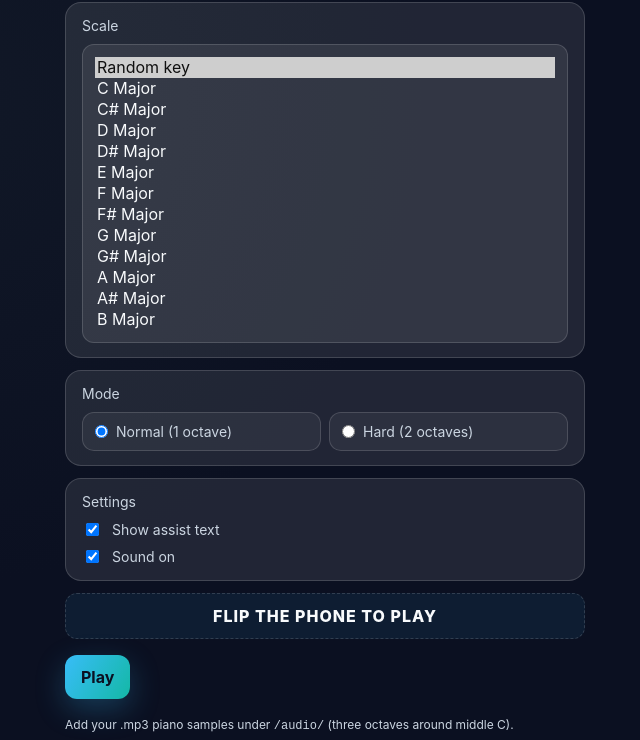
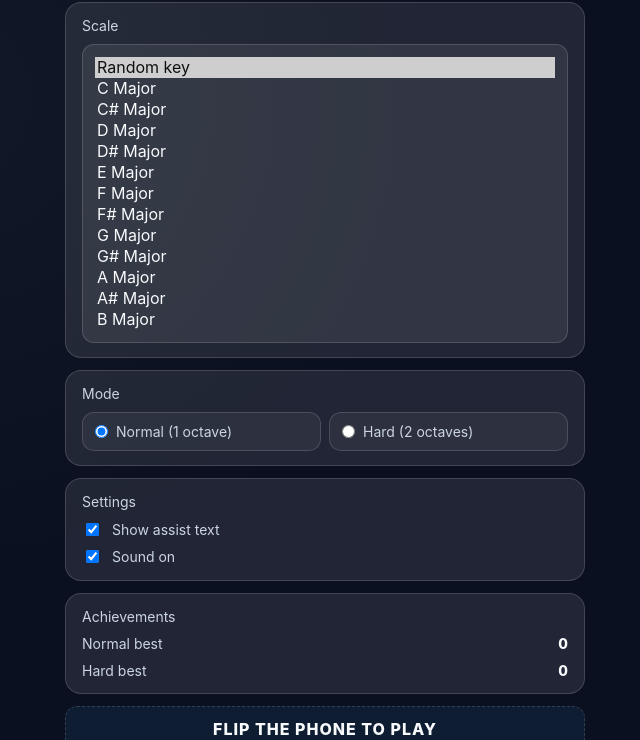
Before and after one commit to j29zhnm96x-hub/PianoMemories, a plain HTML site: page index.html in a window 1280 px wide. Both pictures are taken after a click on the button "Home". Shown: the part 60-800 px from the top of the page, without its empty margins (315-955 px from the left). Drawn offline with Linux system fonts and the light colour scheme.

Commit message:
v0.5.1
Introduced UI elements and logic to track and display the best scores for normal and hard modes. Achievements are persisted in localStorage and shown on the main screen and during gameplay. Also improved inline error dismissal and updated styles for the new achievements section.

```diff
--- a/index.html
+++ b/index.html
@@ -76,12 +76,25 @@
         </div>
       </div>
 
+      <div class="card" id="achievements-card">
+        <label>Achievements</label>
+        <div class="achievements">
+          <div class="achievement-row">
+            <span class="achievement-label">Normal best</span>
+            <span id="best-normal" class="achievement-value">0</span>
+          </div>
+          <div class="achievement-row">
+            <span class="achievement-label">Hard best</span>
+            <span id="best-hard" class="achievement-value">0</span>
+          </div>
+        </div>
+      </div>
+
       <div class="notice" id="flip-hint">FLIP THE PHONE TO PLAY</div>
       <div class="actions desktop-only">
         <button id="desktop-play-btn" class="primary">Play</button>
       </div>
 
-      <p class="footnote">Add your .mp3 piano samples under <code>/audio/</code> (three octaves around middle C).</p>
     </section>
 
     <section id="landscape-screen" class="screen landscape hidden">
@@ -92,6 +105,7 @@
           <span id="selected-scale" class="info-text info-scale">Scale: —</span>
           <span id="selected-mode" class="info-text info-mode">Mode: —</span>
           <span class="info-text info-level">Level <span id="level-display">1</span></span>
+          <span class="info-text info-max">Max <span id="max-display">0</span></span>
         </div>
         <button id="play-btn" class="primary">Play</button>
       </header>
--- a/script.js
+++ b/script.js
@@ -20,6 +20,9 @@
   const selectedScaleEl = document.getElementById('selected-scale');
   const selectedModeEl = document.getElementById('selected-mode');
   const inlineError = document.getElementById('inline-error');
+  const bestNormalEl = document.getElementById('best-normal');
+  const bestHardEl = document.getElementById('best-hard');
+  const maxDisplayEl = document.getElementById('max-display');
 
   const NOTE_ORDER = ['C', 'C#', 'D', 'D#', 'E', 'F', 'F#', 'G', 'G#', 'A', 'A#', 'B'];
   const FLAT_TO_SHARP = { Db: 'C#', Eb: 'D#', Gb: 'F#', Ab: 'G#', Bb: 'A#' };
@@ -43,6 +46,49 @@
 
   const audioCache = new Map();
   let audioCtx = null;
+
+  const BEST_KEYS = {
+    normal: 'pianomem_best_normal',
+    hard: 'pianomem_best_hard',
+  };
+
+  function loadBest(mode) {
+    const key = BEST_KEYS[mode];
+    if (!key) return 0;
+    try {
+      const v = parseInt(localStorage.getItem(key) || '0', 10);
+      return Number.isFinite(v) && v > 0 ? v : 0;
+    } catch (e) {
+      return 0;
+    }
+  }
+
+  function saveBest(mode, value) {
+    const key = BEST_KEYS[mode];
+    if (!key) return;
+    try {
+      localStorage.setItem(key, String(Math.max(0, value | 0)));
+    } catch (e) {}
+  }
+
+  function updateAchievementsUI() {
+    const bestNormal = loadBest('normal');
+    const bestHard = loadBest('hard');
+    if (bestNormalEl) bestNormalEl.textContent = String(bestNormal);
+    if (bestHardEl) bestHardEl.textContent = String(bestHard);
+
+    const mode = state.mode || 'normal';
+    if (maxDisplayEl) maxDisplayEl.textContent = String(loadBest(mode));
+  }
+
+  function maybeUpdateBest(currentLevel) {
+    const mode = state.mode || 'normal';
+    const best = loadBest(mode);
+    if (currentLevel > best) {
+      saveBest(mode, currentLevel);
+    }
+    updateAchievementsUI();
+  }
 
   function initAudioContext() {
     if (!audioCtx) {
@@ -364,6 +410,7 @@
     const nextNote = pickRandom(state.notePool);
     state.sequence.push(nextNote);
     levelDisplay.textContent = state.sequence.length;
+    maybeUpdateBest(state.sequence.length);
     playSequence();
   }
 
@@ -447,6 +494,7 @@
     landscapeScreen.classList.add('hidden');
     orientationMsg.classList.add('hidden');
     state.started = false;
+    updateAchievementsUI();
   }
 
   function registerServiceWorker() {
@@ -501,6 +549,16 @@
     // prevent double-tap zoom on iOS
     document.addEventListener('dblclick', (e) => e.preventDefault(), { passive: false });
     document.addEventListener('gesturestart', (e) => e.preventDefault());
+
+    // Tap anywhere to dismiss the "Wrong note" banner
+    const dismissInlineError = () => {
+      if (isInlineErrorVisible()) hideInlineError();
+    };
+    // Use capture so a key press doesn't immediately dismiss a banner that was just shown
+    document.addEventListener('pointerdown', dismissInlineError, { passive: true, capture: true });
+    document.addEventListener('keydown', (e) => {
+      if (e.key === 'Escape') dismissInlineError();
+    });
   }
 
   function hydrateSettings() {
@@ -523,6 +581,7 @@
       Array.from(keyboardEl.querySelectorAll('.key[data-note]')).map(el => el.dataset.note)
     );
     updateInfoTexts();
+    updateAchievementsUI();
     // keep flip hint visible; it should always instruct the user to flip the phone
   }
 
@@ -549,6 +608,10 @@
     inlineError.classList.add('hidden');
   }
 
+  function isInlineErrorVisible() {
+    return inlineError && !inlineError.classList.contains('hidden');
+  }
+
   function isTouchDevice() {
     return ('ontouchstart' in window) || (navigator.maxTouchPoints || 0) > 0;
   }
--- a/style.css
+++ b/style.css
@@ -125,6 +125,28 @@ select {
   gap: 8px;
 }
 
+.achievements {
+  display: grid;
+  gap: 10px;
+  font-size: 14px;
+}
+
+.achievement-row {
+  display: flex;
+  align-items: center;
+  justify-content: space-between;
+  gap: 12px;
+}
+
+.achievement-label {
+  color: var(--muted);
+}
+
+.achievement-value {
+  font-weight: 800;
+  color: var(--text);
+}
+
 .toggle {
   display: flex;
   align-items: center;
@@ -223,6 +245,7 @@ button.primary { background: linear-gradient(120deg, var(--accent), var(--accent
 .info-scale { color: #fbbf24; }
 .info-mode { color: #38bdf8; }
 .info-level { color: #fca5a5; }
+.info-max { color: #86efac; }
 
 .keyboard-wrapper {
   position: relative;
```
